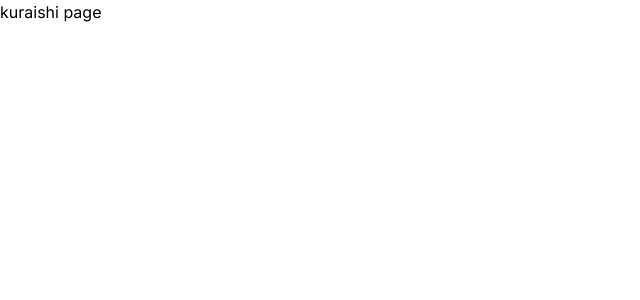
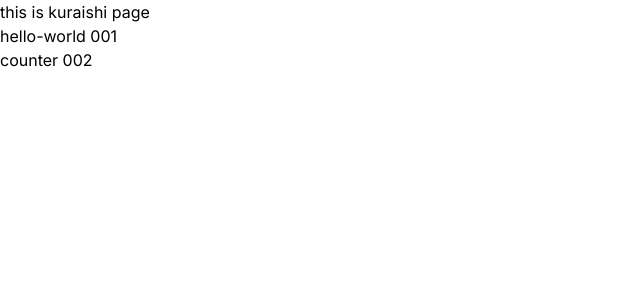
Before and after one commit to lfab-co/react-100, a Next.js app: page /kuraishi in a window 1280 px wide. Shown: the top 300 px of the page, without its empty margins (0-640 px from the left). Built offline with nearby package versions, Linux system fonts and the light colour scheme.

Commit message:
feat: add counter to /kuraishi

```diff
--- /dev/null
+++ b/app/kuraishi/hello-world/page.tsx
@@ -0,0 +1,8 @@
+'use server'
+export default async function HelloWorld() {
+  return (
+    <div className="flex h-screen w-screen items-center justify-center">
+      <h1 className="">hello-world</h1>
+    </div>
+  )
+}
--- a/app/kuraishi/page.tsx
+++ b/app/kuraishi/page.tsx
@@ -1,3 +1,12 @@
+import Link from 'next/link'
 export default function Kuraishi() {
-  return <div>kuraishi page</div>
+  return (
+    <div>
+      <h1>this is kuraishi page</h1>
+      <Link href="/kuraishi/hello-world">hello-world 001</Link>
+      <br />
+      <Link href="/kuraishi/counter">counter 002</Link>
+      <br />
+    </div>
+  )
 }
```
Also changed, not shown: app/kuraishi/counter/page.tsx (renamed from app/counter/page.tsx).
